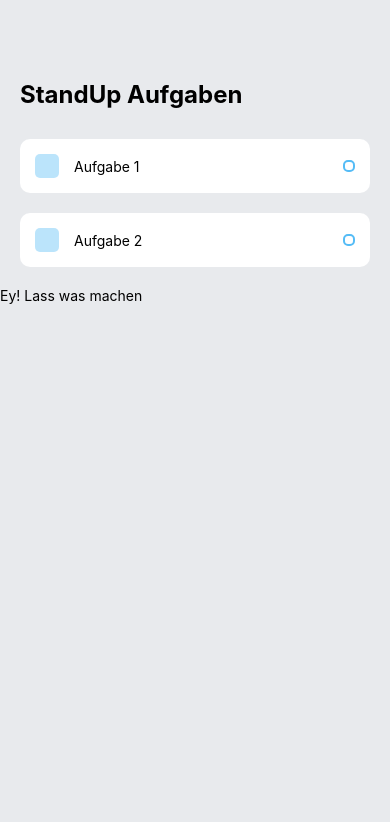
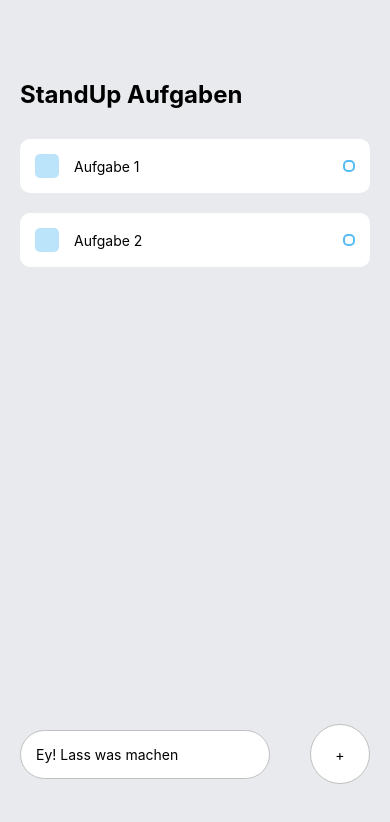
Before and after one commit to Hensga/rn-todoList, a React Native app: screen / in a window 390 px wide. Shown: the top 822 px of the page. Built offline with nearby package versions, Linux system fonts and the light colour scheme.

Commit message:
added state
added state management

```diff
--- a/App.js
+++ b/App.js
@@ -1,15 +1,22 @@
-import React from 'react';
+import React, { useState } from 'react';
 import {
   KeyboardAvoidingView,
   Platform,
   StyleSheet,
   Text,
   TextInput,
+  TouchableOpacity,
   View,
 } from 'react-native';
 import Task from './components/Task';
 
 export default function App() {
+  const [task, setTask] = useState();
+
+  const handleAddTask = () => {
+    console.log(task);
+  };
+
   return (
     <View style={styles.container}>
       {/* Aufgaben für heute */}
@@ -28,7 +35,17 @@
         behavior={Platform.OS === 'ios' ? 'padding' : 'height'}
         style={styles.writeTaskWrapper}
       >
-        <TextInput style={styles.input} placeholder={'Ey! Lass was machen'} />
+        <TextInput
+          style={styles.input}
+          placeholder={'Ey! Lass was machen'}
+          value={task}
+          onChangeText={(text) => setTask(text)}
+        />
+        <TouchableOpacity onPress={() => handleAddTask()}>
+          <View style={styles.addWrapper}>
+            <Text style={styles.addText}>+</Text>
+          </View>
+        </TouchableOpacity>
       </KeyboardAvoidingView>
     </View>
   );
@@ -50,4 +67,32 @@
   items: {
     marginTop: 30,
   },
+  writeTaskWrapper: {
+    position: 'absolute',
+    bottom: 60,
+    width: '100%',
+    flexDirection: 'row',
+    justifyContent: 'space-around',
+    alignItems: 'center',
+  },
+  input: {
+    paddingVertical: 15,
+    paddingHorizontal: 15,
+    backgroundColor: '#FFF',
+    borderRadius: 60,
+    borderColor: '#C0C0C0',
+    borderWidth: 1,
+    width: 250,
+  },
+  addWrapper: {
+    width: 60,
+    height: 60,
+    backgroundColor: '#FFF',
+    borderRadius: 60,
+    justifyContent: 'center',
+    alignItems: 'center',
+    borderColor: '#C0C0C0',
+    borderWidth: 1,
+  },
+  addText: {},
 });
```
